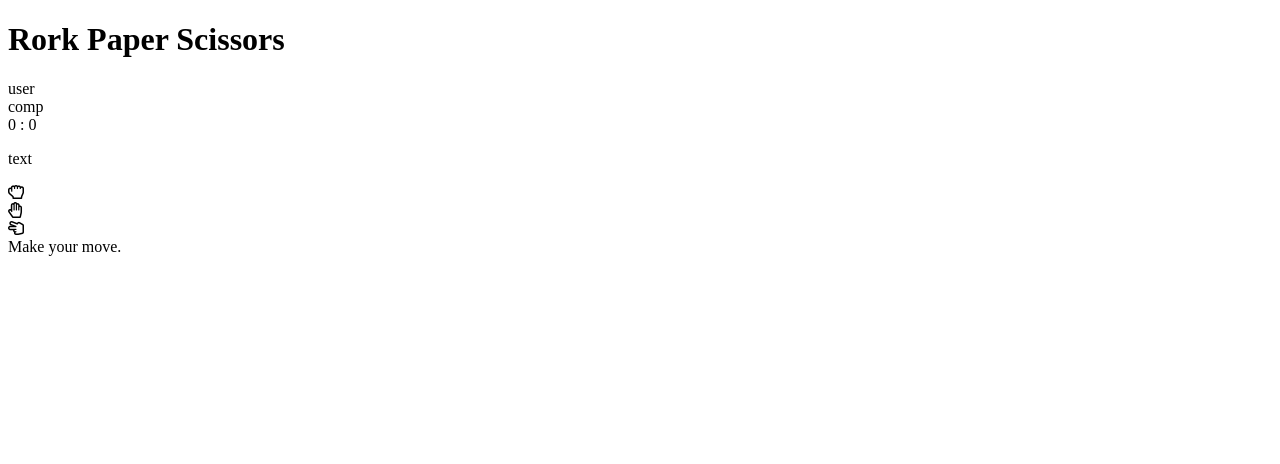
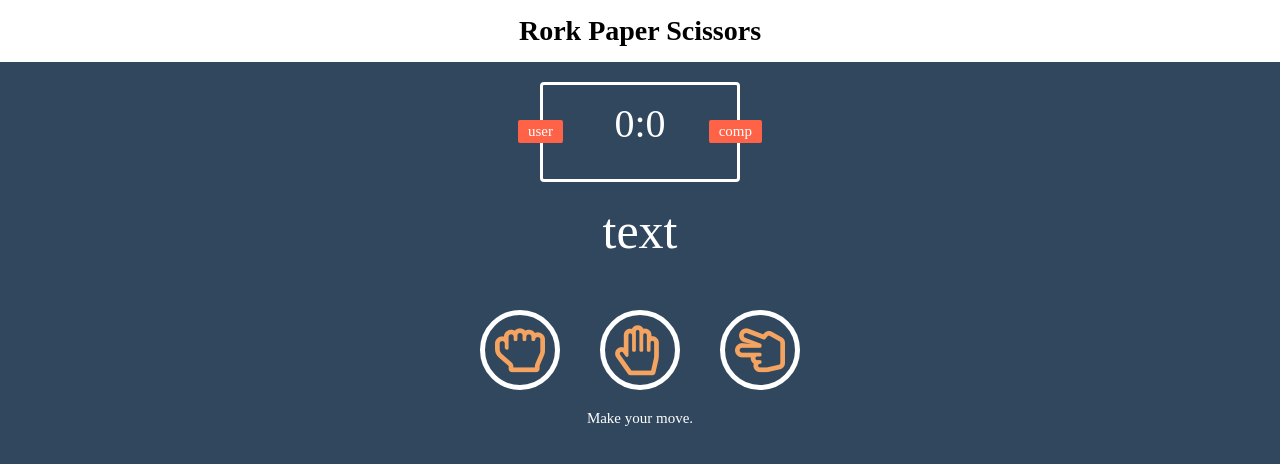
Before and after one commit to Choharim/rockPaperScissors, a plain HTML site: page index.html in a window 1280 px wide. Drawn offline with Linux system fonts and the light colour scheme.

Commit message:
Add cssStyling

```diff
--- a/index.html
+++ b/index.html
@@ -5,6 +5,7 @@
     <meta name="viewport" content="width=device-width, initial-scale=1.0" />
     <title>rockPaperScissors</title>
     <script defer src="index.js"></script>
+    <link rel="stylesheet" href="reset.css" />
     <link rel="stylesheet" href="style.css" />
     <link
       href="https://cdnjs.cloudflare.com/ajax/libs/font-awesome/5.13.0/css/all.min.css"
@@ -13,13 +14,12 @@
   </head>
   <body>
     <header>
-      <h1>Rork Paper Scissors</h1>
+      <span class="game_name">Rork Paper Scissors</span>
     </header>
     <div class="score_bord">
       <div id="user_lable" class="badge">user</div>
+      <span id="user_score">0</span>:<span id="comp_score">0</span>
       <div id="comp_lable" class="badge">comp</div>
-      <span id="user_score">0</span> :
-      <span ids="comp_score">0</span>
     </div>
     <div class="result">
       <p>text</p>
@@ -31,6 +31,6 @@
         <i class="far fa-hand-scissors"></i>
       </div>
     </div>
-    <span>Make your move.</span>
+    <p class="game_rule">Make your move.</p>
   </body>
 </html>
--- /dev/null
+++ b/reset.css
@@ -0,0 +1,91 @@
+@charset 'utf-8';
+@import url("https://fonts.googleapis.com/css2?family=Nothing+You+Could+Do&display=swap");
+@import url("https://fonts.googleapis.com/css2?family=Noto+Serif+KR&display=swap");
+
+* {
+  margin: 0;
+  padding: 0;
+  box-sizing: border-box;
+}
+
+.cf:after,
+.cf:before {
+  content: "";
+  display: block;
+  clear: both;
+}
+
+a {
+  color: inherit;
+  text-decoration: none;
+}
+
+img {
+  border: none;
+  max-width: 100%;
+  vertical-align: middle;
+}
+
+ol,
+ul {
+  list-style: none;
+}
+
+table {
+  border-collapse: collapse;
+  table-layout: fixed;
+  width: 100%;
+}
+
+fieldset {
+  border: none;
+}
+
+legend,
+caption {
+  display: none;
+}
+
+.blind {
+  text-indent: -99999px;
+  font-size: 0px;
+  position: absolute;
+  width: 0;
+  height: 0;
+  overflow: hidden;
+  line-height: 0;
+}
+
+h1,
+h2,
+h3,
+h4,
+h5,
+h6 {
+  font-weight: normal;
+  font-size: 100%;
+}
+
+header,
+section,
+footer,
+article,
+aside,
+figure,
+video,
+audio,
+nav {
+  display: block;
+}
+
+strong,
+em {
+  font-weight: normal;
+  font-style: normal;
+}
+
+button,
+input[type="submit"],
+input[type="reset"] {
+  cursor: pointer;
+}
--- a/style.css
+++ b/style.css
@@ -0,0 +1,85 @@
+body {
+  background-color: #30475e;
+}
+
+header {
+  background-color: white;
+  padding: 15px 0;
+  text-align: center;
+}
+
+header > .game_name {
+  font-size: 28px;
+  font-weight: bold;
+}
+
+.score_bord {
+  width: 200px;
+  height: 100px;
+  border: 3px solid white;
+  border-radius: 4px;
+  font-size: 40px;
+  color: white;
+  margin: 20px auto;
+  text-align: center;
+  padding: 15px 20px;
+  position: relative;
+}
+
+.score_bord > .badge {
+  background-color: tomato;
+  padding: 3px 10px;
+  border-radius: 2px;
+  font-size: 15px;
+}
+
+.score_bord > #user_lable {
+  position: absolute;
+  top: 35px;
+  left: -25px;
+}
+
+.score_bord > #comp_lable {
+  position: absolute;
+  top: 35px;
+  right: -25px;
+}
+
+.result > p {
+  text-align: center;
+  color: white;
+  font-size: 50px;
+}
+
+.choices {
+  color: white;
+  margin-top: 50px;
+  display: flex;
+  justify-content: center;
+}
+
+.choices > .choice {
+  width: 80px;
+  height: 80px;
+  border: 5px solid white;
+  border-radius: 50%;
+  padding: 10px;
+  margin: 0 20px 20px;
+  transition: background-color 0.3s ease;
+}
+
+.choices > .choice:hover {
+  cursor: pointer;
+  background-color: salmon;
+}
+
+.choices i {
+  font-size: 50px;
+  color: sandybrown;
+}
+
+.game_rule {
+  color: white;
+  font-size: 15px;
+  text-align: center;
+}
```
